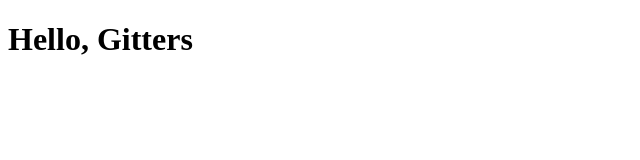
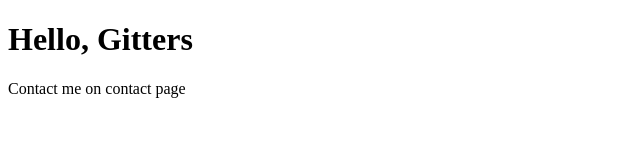
Before and after one commit to sinovic/practicalGit, a plain HTML site: page index.html in a window 1280 px wide. Shown: the whole page, without its empty margins (0-640 px from the left). Drawn offline with Linux system fonts and the light colour scheme.

```diff
--- a/index.html
+++ b/index.html
@@ -6,5 +6,6 @@
 </head>
 <body>
     <h1>Hello, Gitters</h1>
+    <p>Contact me on contact page</p>
 </body>
 </html>
```
